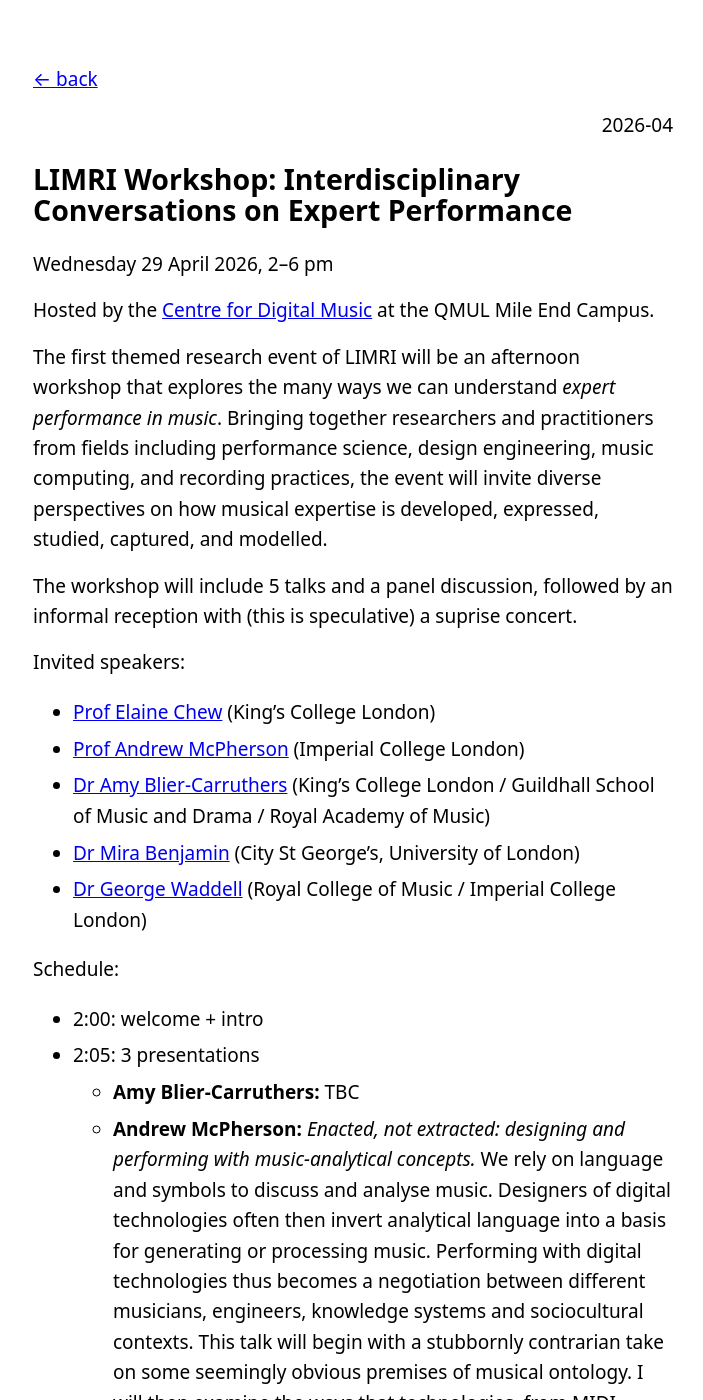
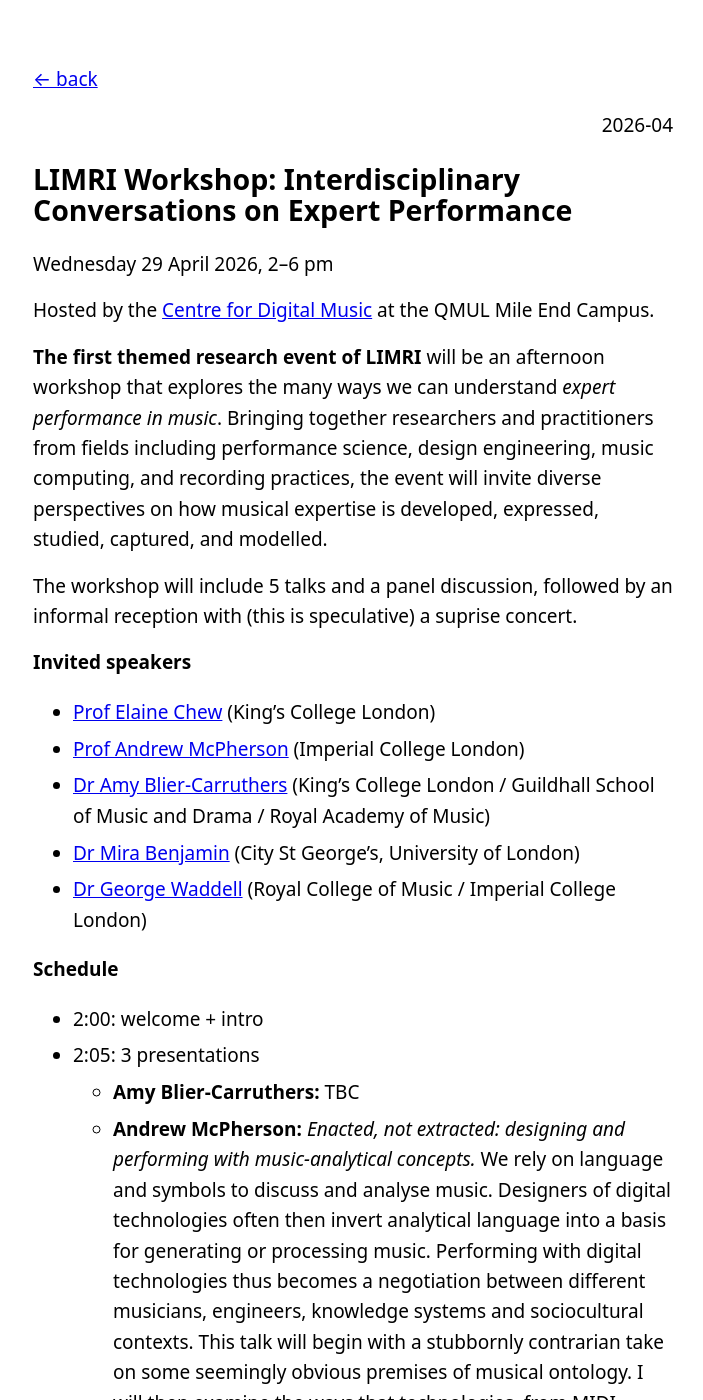
Before and after one commit to dmrn-limri/dmrn-limri.github.io, a Jekyll site: the page built from _posts/2026-04-20-workshop-expert-performance.md, in a window 1280 px wide and 1400 px high. Shown: the whole window, without its empty margins (287-990 px from the left). Built offline with Jekyll 4.4.1, drawn with Linux system fonts in a browser that asks for light colours; some of the changed text lies outside the part shown.

Commit message:
Update 2026-04-20-workshop-expert-performance.md

```diff
--- a/_posts/2026-04-20-workshop-expert-performance.md
+++ b/_posts/2026-04-20-workshop-expert-performance.md
@@ -8,18 +8,18 @@ Wednesday 29 April 2026, 2–6 pm
 
 Hosted by the [Centre for Digital Music](https://www.c4dm.eecs.qmul.ac.uk/) at the QMUL Mile End Campus.
 
-The first themed research event of LIMRI will be an afternoon workshop that explores the many ways we can understand *expert performance in music*. Bringing together researchers and practitioners from fields including performance science, design engineering, music computing, and recording practices, the event will invite diverse perspectives on how musical expertise is developed, expressed, studied, captured, and modelled.
+**The first themed research event of LIMRI** will be an afternoon workshop that explores the many ways we can understand *expert performance in music*. Bringing together researchers and practitioners from fields including performance science, design engineering, music computing, and recording practices, the event will invite diverse perspectives on how musical expertise is developed, expressed, studied, captured, and modelled.
 
 The workshop will include 5 talks and a panel discussion, followed by an informal reception with (this is speculative) a suprise concert.
 
-Invited speakers:
+**Invited speakers**
 * [Prof Elaine Chew](https://www.kcl.ac.uk/people/elaine-chew) (King's College London)
 * [Prof Andrew McPherson](https://andrewmcpherson.org/) (Imperial College London)
 * [Dr Amy Blier-Carruthers](https://www.kcl.ac.uk/people/amy-blier-carruthers) (King's College London / Guildhall School of Music and Drama / Royal Academy of Music)
 * [Dr Mira Benjamin](https://www.citystgeorges.ac.uk/about/people/academics/mira-benjamin) (City St George's, University of London)
 * [Dr George Waddell](https://www.rcm.ac.uk/research/people/details/?id=03462) (Royal College of Music / Imperial College London)
 
-Schedule:
+**Schedule**
 * 2:00: welcome + intro
 * 2:05: 3 presentations
   * **Amy Blier-Carruthers:** TBC
@@ -33,7 +33,7 @@ Schedule:
 * 4:00: panel discussion
 * 5:00: reception + networking + music
 
-On the day practicalities
+**On the day practicalities**
 
 <!-- Registration form: **Closed** -->
 
@@ -50,7 +50,7 @@ The reception/networking and surprise music concert will take place in spaces of
 
 We will not be making lanyards for the occasion. We take the view that single-use lanyards are simply awful. You get this piece of plastic, can’t return it, can’t re-use, and can’t recycle it. Why not bring a lanyard from your own institution, or from a recent conference. Call it a conversation starter! QMUL members will be wearing their lanyards (blue or multi-colour strap), so we should be easy to identify.
 
-Organising team:
+**Organising team**
 * Lead: [Charalampos Saitis](https://www.seresearch.qmul.ac.uk/cmai/people/csaitis/)
 * LIMRI team: [Oded Ben-Tal](https://www.kingston.ac.uk/about/staff/dr-oded-ben-tal), [Diana Omigie](https://www.gold.ac.uk/mind-body-society/people/omigie/), [Mark Gotham](https://www.kcl.ac.uk/people/mark-gotham)
 * Local support: Alvaro Bort
```
